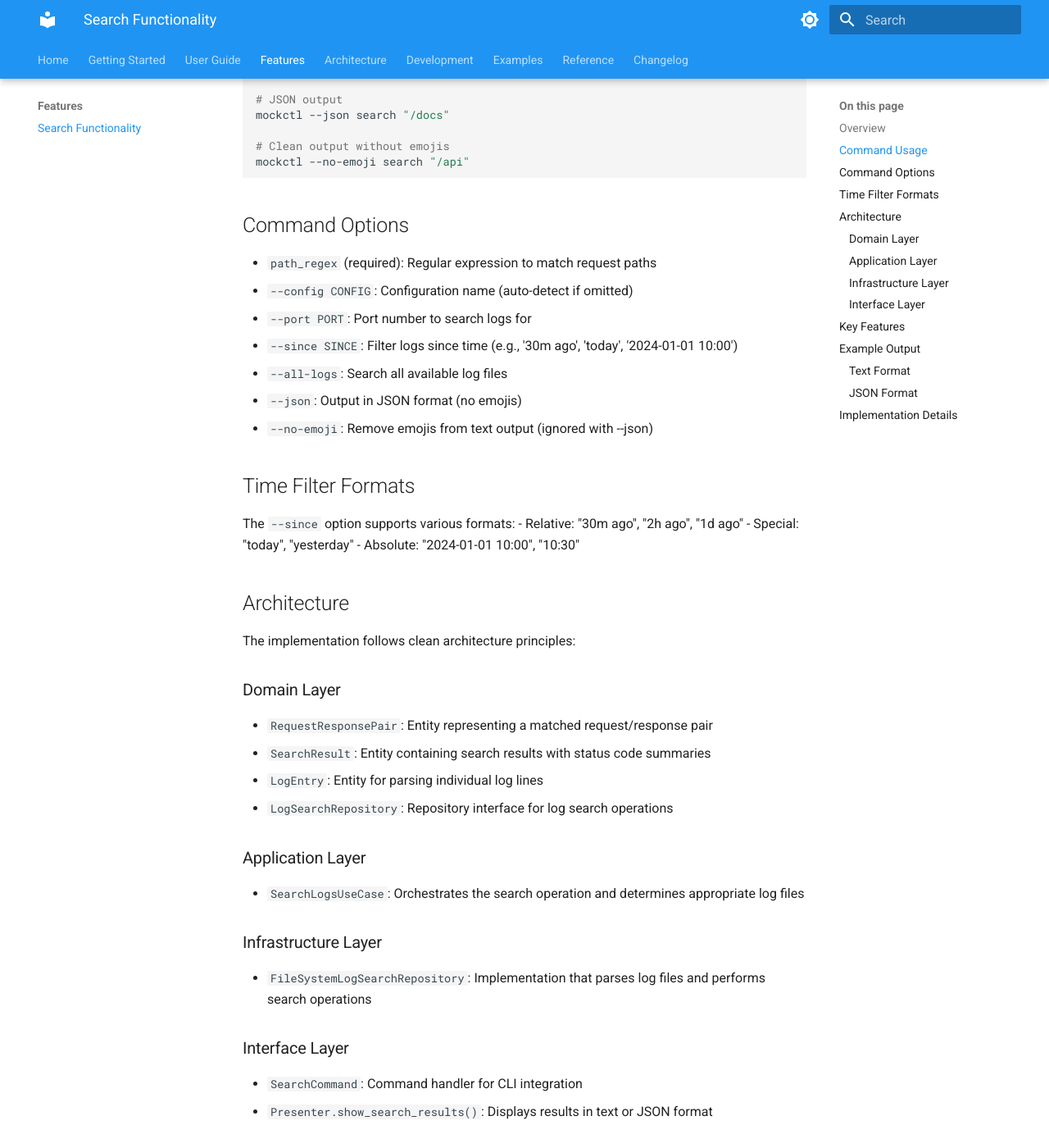
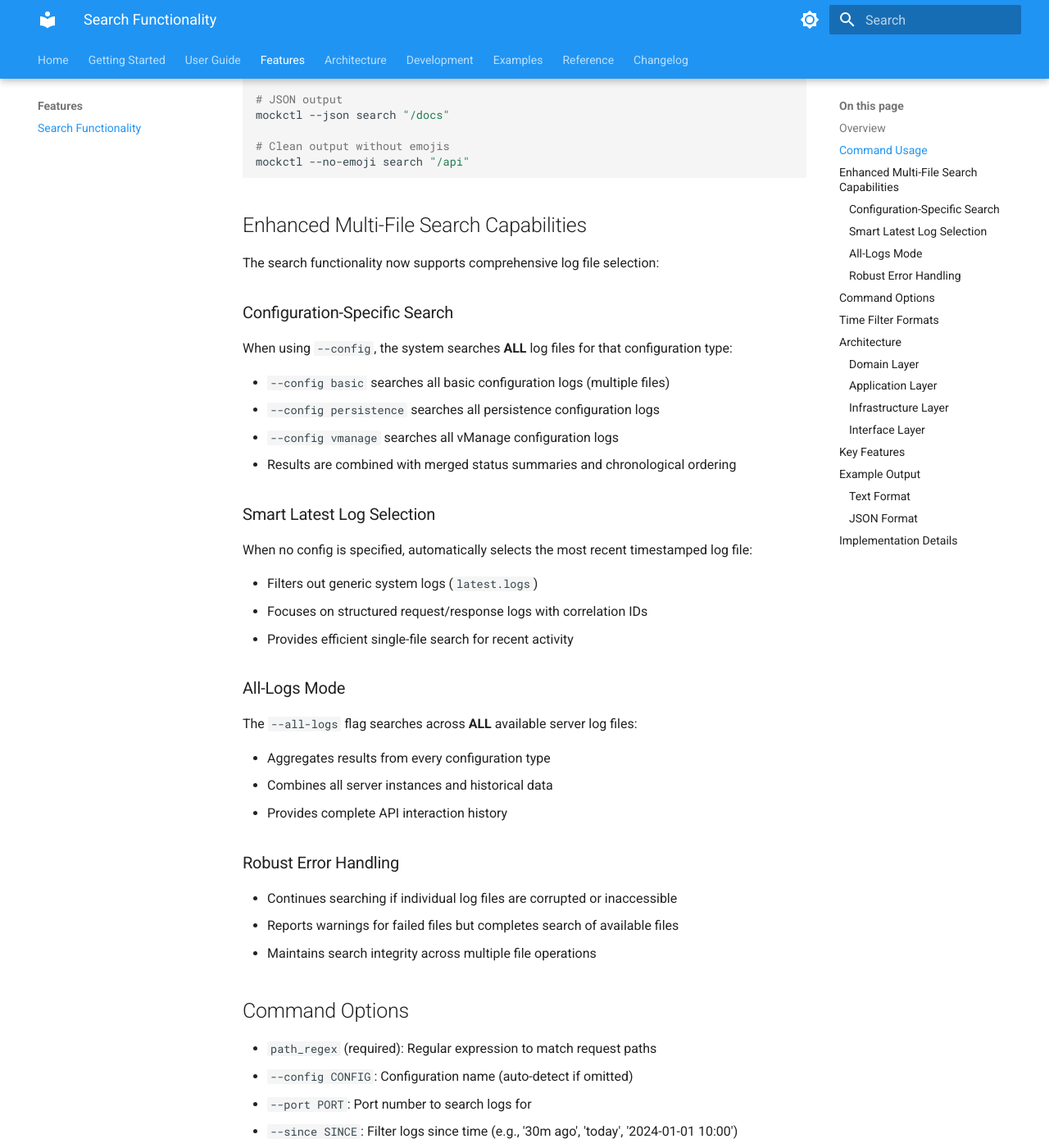
Before and after one commit to bvandewe/mock-and-roll, an MkDocs documentation site: the page built from docs/features/search-functionality.md, in a window 1280 px wide and 1400 px high, scrolled down 548 px. Shown: the whole window at 82% size. Built offline with MkDocs 1.6.1 and Material for MkDocs 9.7.7, drawn with Linux system fonts in a browser that asks for light colours; some of the changed text lies outside the part shown.

````diff
--- a/docs/features/search-functionality.md
+++ b/docs/features/search-functionality.md
@@ -7,16 +7,16 @@
 ## Command Usage
 
 ```bash
-# Search with regex pattern
+# Search with regex pattern - searches latest log file
 mockctl search "/api/.*"
 
-# Search with time filter
+# Search with time filter - searches latest log file
 mockctl search "/users" --since "30m ago"
 
-# Search specific configuration logs
+# Search ALL logs for specific configuration type
 mockctl search ".*" --config basic
 
-# Search all available logs
+# Search ALL available log files from all servers
 mockctl search ".*" --all-logs
 
 # JSON output
@@ -25,6 +25,41 @@
 # Clean output without emojis
 mockctl --no-emoji search "/api"
 ```
+
+## Enhanced Multi-File Search Capabilities
+
+The search functionality now supports comprehensive log file selection:
+
+### Configuration-Specific Search
+
+When using `--config`, the system searches **ALL** log files for that configuration type:
+
+- `--config basic` searches all basic configuration logs (multiple files)
+- `--config persistence` searches all persistence configuration logs
+- `--config vmanage` searches all vManage configuration logs
+- Results are combined with merged status summaries and chronological ordering
+
+### Smart Latest Log Selection
+
+When no config is specified, automatically selects the most recent timestamped log file:
+
+- Filters out generic system logs (`latest.logs`)
+- Focuses on structured request/response logs with correlation IDs
+- Provides efficient single-file search for recent activity
+
+### All-Logs Mode
+
+The `--all-logs` flag searches across **ALL** available server log files:
+
+- Aggregates results from every configuration type
+- Combines all server instances and historical data
+- Provides complete API interaction history
+
+### Robust Error Handling
+
+- Continues searching if individual log files are corrupted or inaccessible
+- Reports warnings for failed files but completes search of available files
+- Maintains search integrity across multiple file operations
 
 ## Command Options
 
--- a/docs/user-guide/cli-commands.md
+++ b/docs/user-guide/cli-commands.md
@@ -170,41 +170,56 @@
 - `pattern` - Search pattern (supports regex)
 
 **Options:**
+
 | Option | Description | Default |
 |--------|-------------|---------|
 | `--json` | Output in JSON format | false |
-| `--config`, `-c` | Search logs for specific config | auto-detect |
+| `--config`, `-c` | Search ALL logs for specific config type | auto-detect latest |
 | `--port`, `-p` | Search logs for specific port | auto-detect |
 | `--since` | Search since timestamp (ISO 8601) | - |
+| `--all-logs` | Search ALL available log files | false |
 | `--limit`, `-l` | Limit number of results | 50 |
 | `--status` | Filter by HTTP status code | - |
+
+**Enhanced Search Capabilities:**
+
+- **Config-specific**: `--config basic` searches ALL basic configuration logs (multi-file)
+- **Latest log**: No config specified searches the most recent timestamped log file
+- **All logs**: `--all-logs` searches ALL server log files from all configurations
+- **Smart filtering**: Automatically excludes generic system logs, focuses on request/response logs
 
 **Examples:**
 
 ```bash
-# Search for authentication requests
+# Search latest log file for authentication requests
 mockctl search "/auth"
 
-# Search with regex pattern
+# Search ALL basic config logs (multi-file search)
+mockctl search "/api" --config basic
+
+# Search ALL available logs from all servers
+mockctl search ".*" --all-logs
+
+# Search with regex pattern in latest log
 mockctl search "POST.*login"
 
-# Search for errors (4xx/5xx status codes)
-mockctl search ".*" --status 4xx,5xx
+# Search for errors across all vmanage logs
+mockctl search ".*" --config vmanage --status 4xx,5xx
 
-# Search recent requests (last hour)
+# Search recent requests in latest log
 mockctl search "/api" --since "2025-01-01T11:00:00Z"
 
 # JSON output for processing
-mockctl --json search "/j_security_check"
+mockctl --json search "/j_security_check" --all-logs
 
 # Clean output without emojis
 mockctl --no-emoji search "/auth"
 
 # Search specific server logs
-mockctl search "/api" --config vmanage --port 8443
+mockctl search "/api" --port 8443
 
-# Limit results
-mockctl search "/.*" --limit 10
+# Limit results from multi-file search
+mockctl search "/.*" --config persistence --limit 10
 ```
 
 **Sample Output (Text):**
````
Also changed, not shown: CHANGELOG.md (+16 -0 lines), 1 other file.
